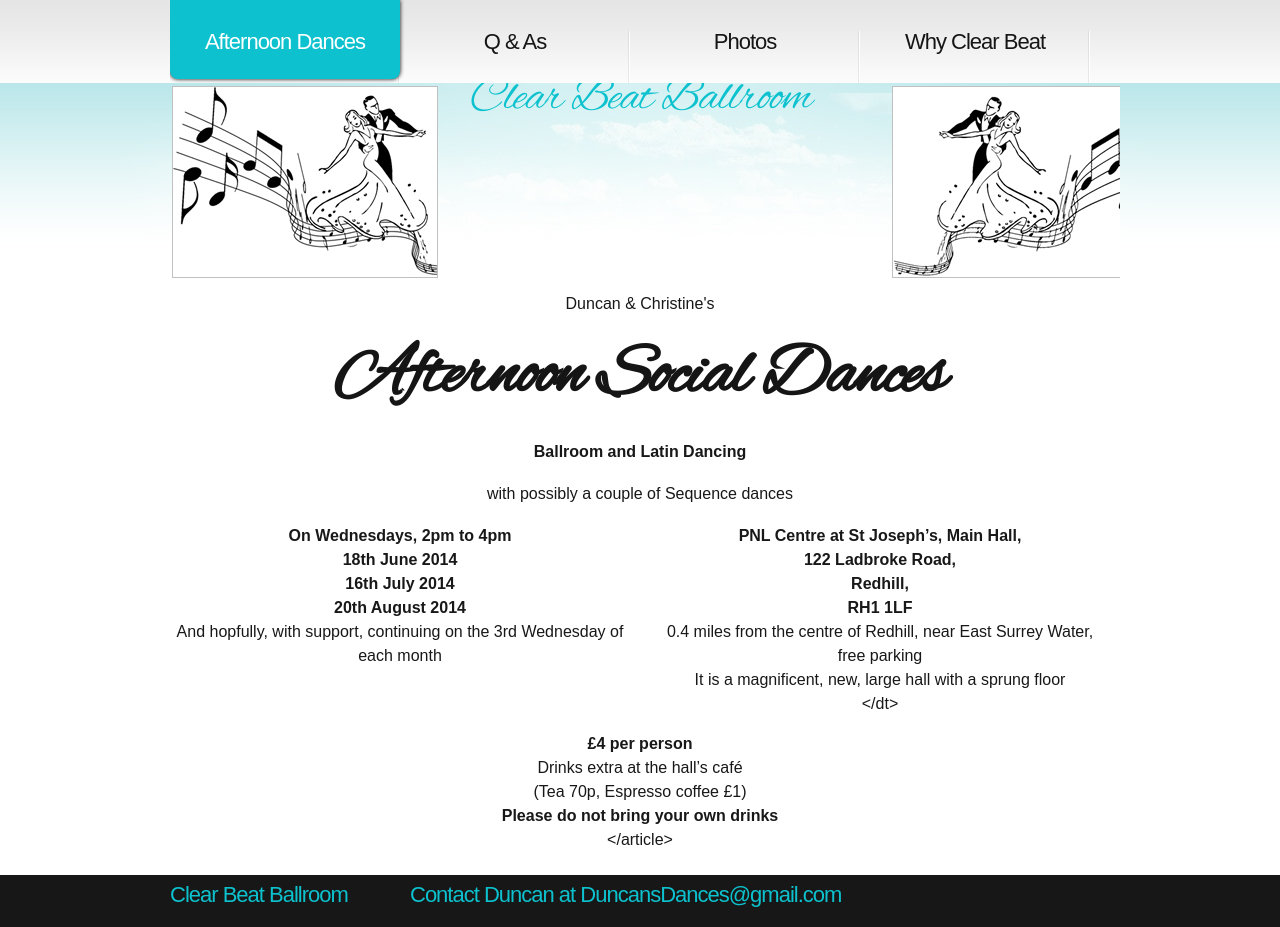
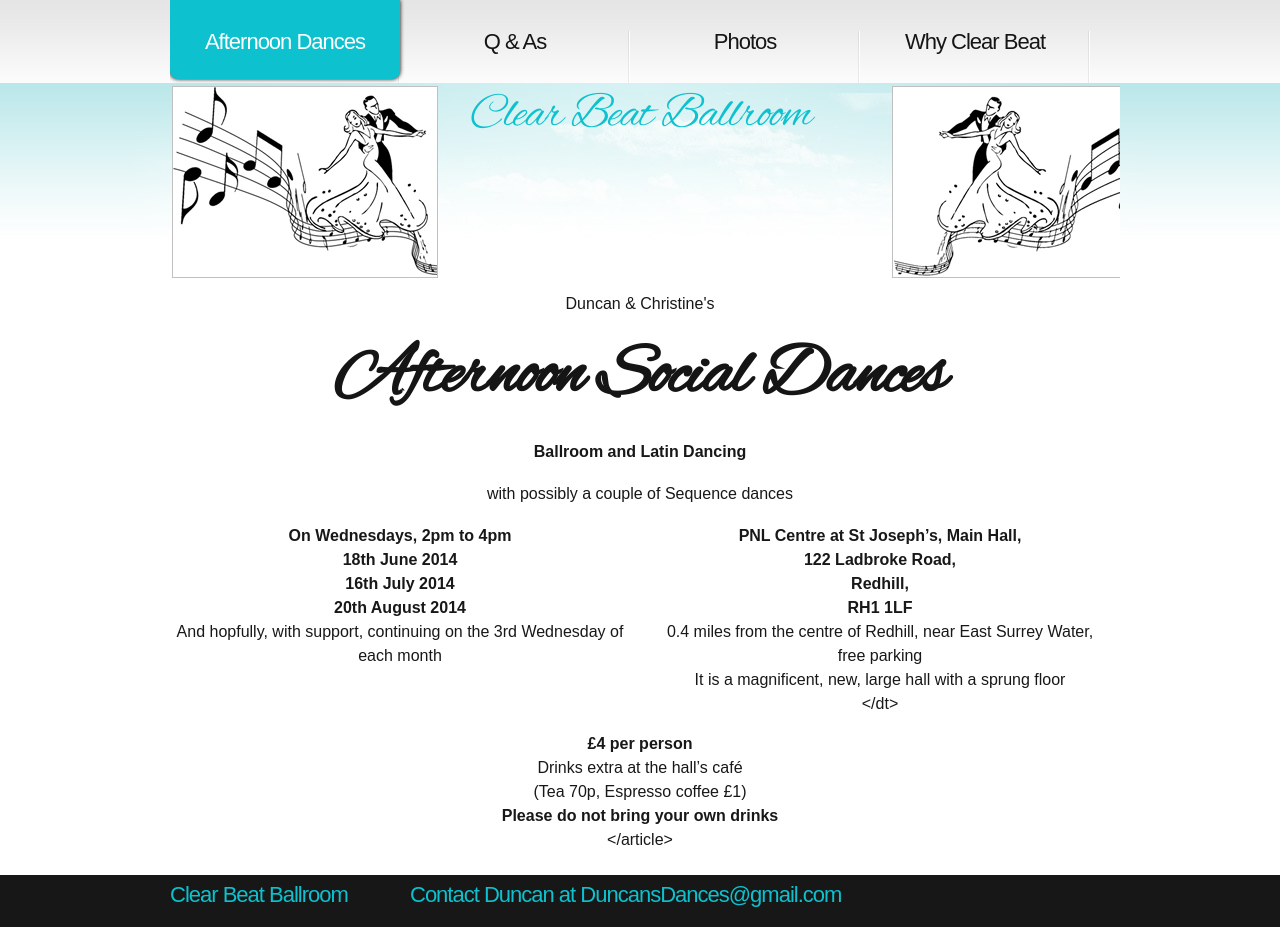
Before and after one commit to ramsayd/duncansdances, a Jekyll site: the page built from 00_index.md, in a window 1280 px wide. Built offline with Jekyll 4.4.1, drawn with Linux system fonts in a browser that asks for light colours.

Commit message:
Update style.css

```diff
--- a/css/style.css
+++ b/css/style.css
@@ -5,9 +5,7 @@ mark,rp,rt,ruby,summary,time
 
 html
 
-/*<head>
- <link rel="stylesheet" type="text/css" href="http://fonts.googleapis.com/css?family=tangerine">
- </head>*/
+
 {
   width:100%;
 }
@@ -193,6 +191,7 @@ h1
 {
   font-family:'Alex Brush', arial;
   font-size:48px;
+   line-height:1.219em;
   color:#0DC2CE;
   font-weight:300;
   letter-spacing:-1px;
```
